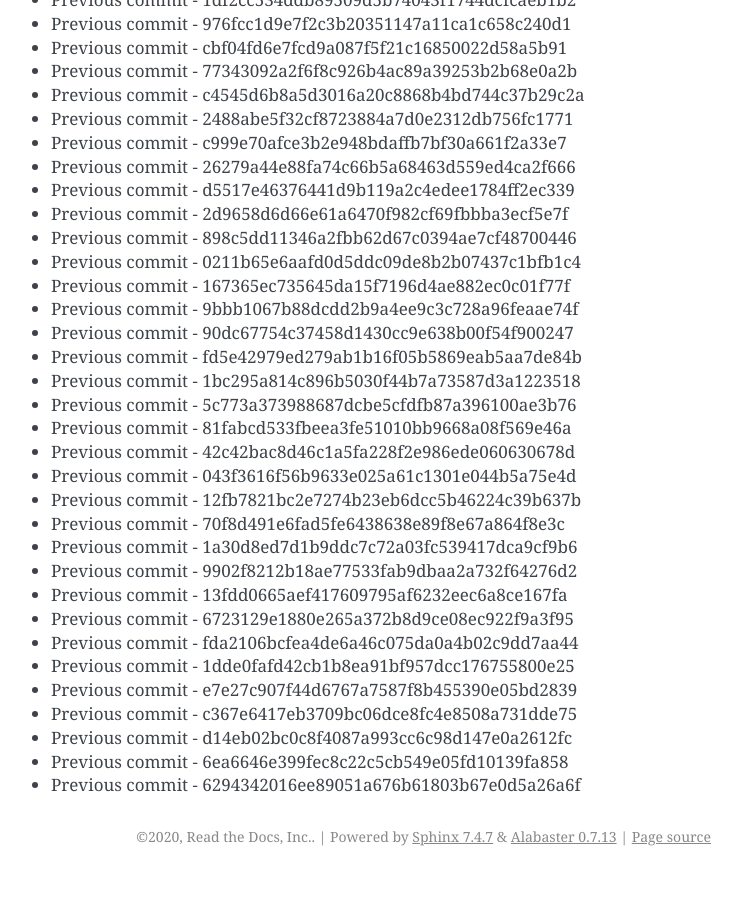
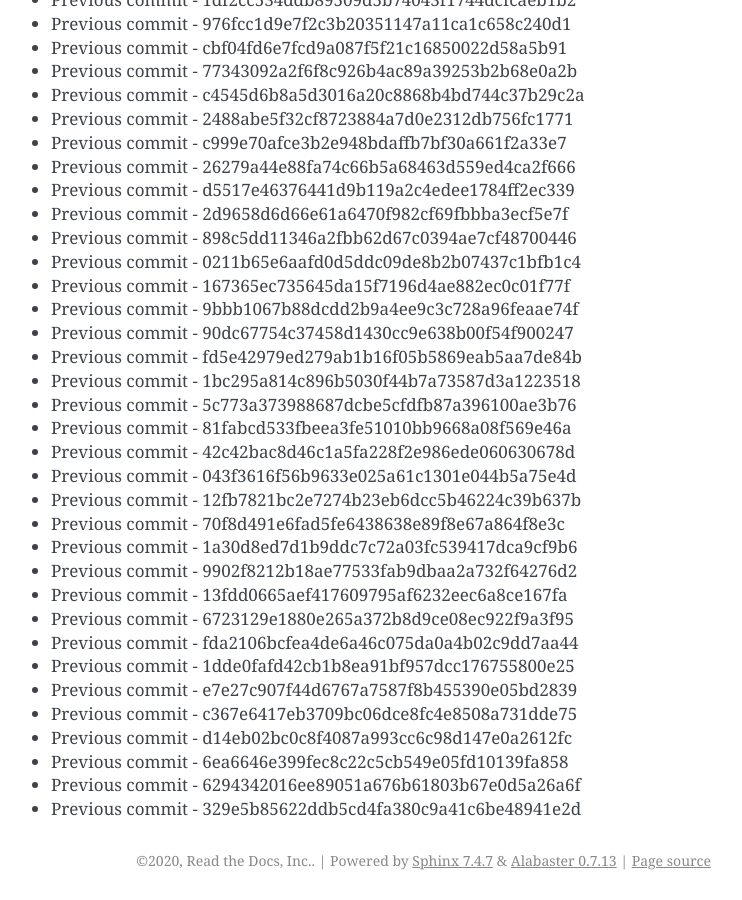
Before and after one commit to readthedocs/rtd-git-stresstest, a Sphinx documentation site: the page built from docs/updates.rst, in a window 1280 px wide and 900 px high, scrolled down 28474 px. Shown: the whole window, without its empty margins (399-1141 px from the left). Built offline with Sphinx 7.4.7, drawn with Linux system fonts in a browser that asks for light colours; before the commit the page ends 29350 px from its top, so only the background shows below that.

Commit message:
Generating commit from previous: 329e5b85622ddb5cd4fa380c9a41c6be48941e2d

```diff
--- a/docs/updates.rst
+++ b/docs/updates.rst
@@ -1228,3 +1228,4 @@ It can be tested for any performance characteristics.
 * Previous commit - d14eb02bc0c8f4087a993cc6c98d147e0a2612fc
 * Previous commit - 6ea6646e399fec8c22c5cb549e05fd10139fa858
 * Previous commit - 6294342016ee89051a676b61803b67e0d5a26a6f
+* Previous commit - 329e5b85622ddb5cd4fa380c9a41c6be48941e2d
```
